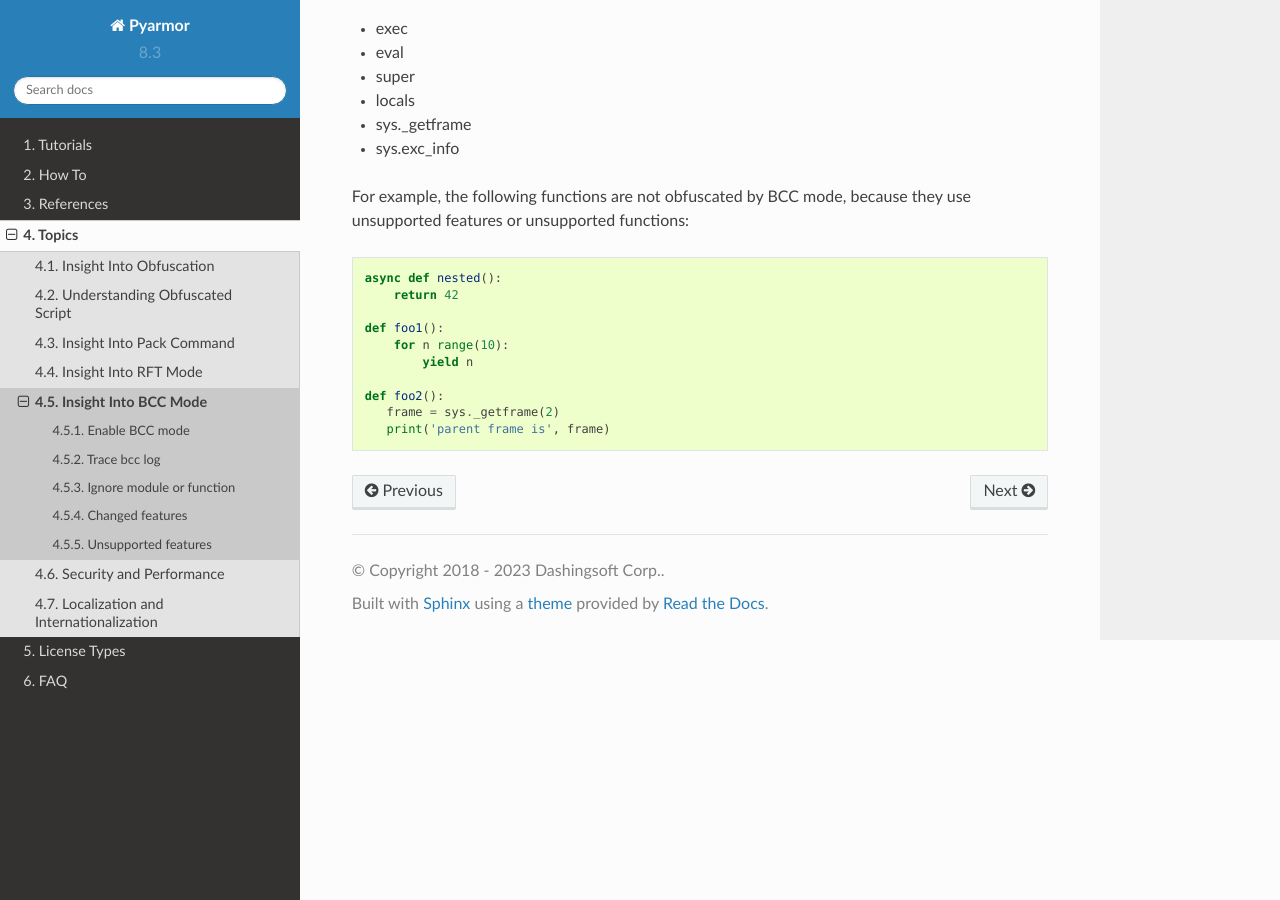
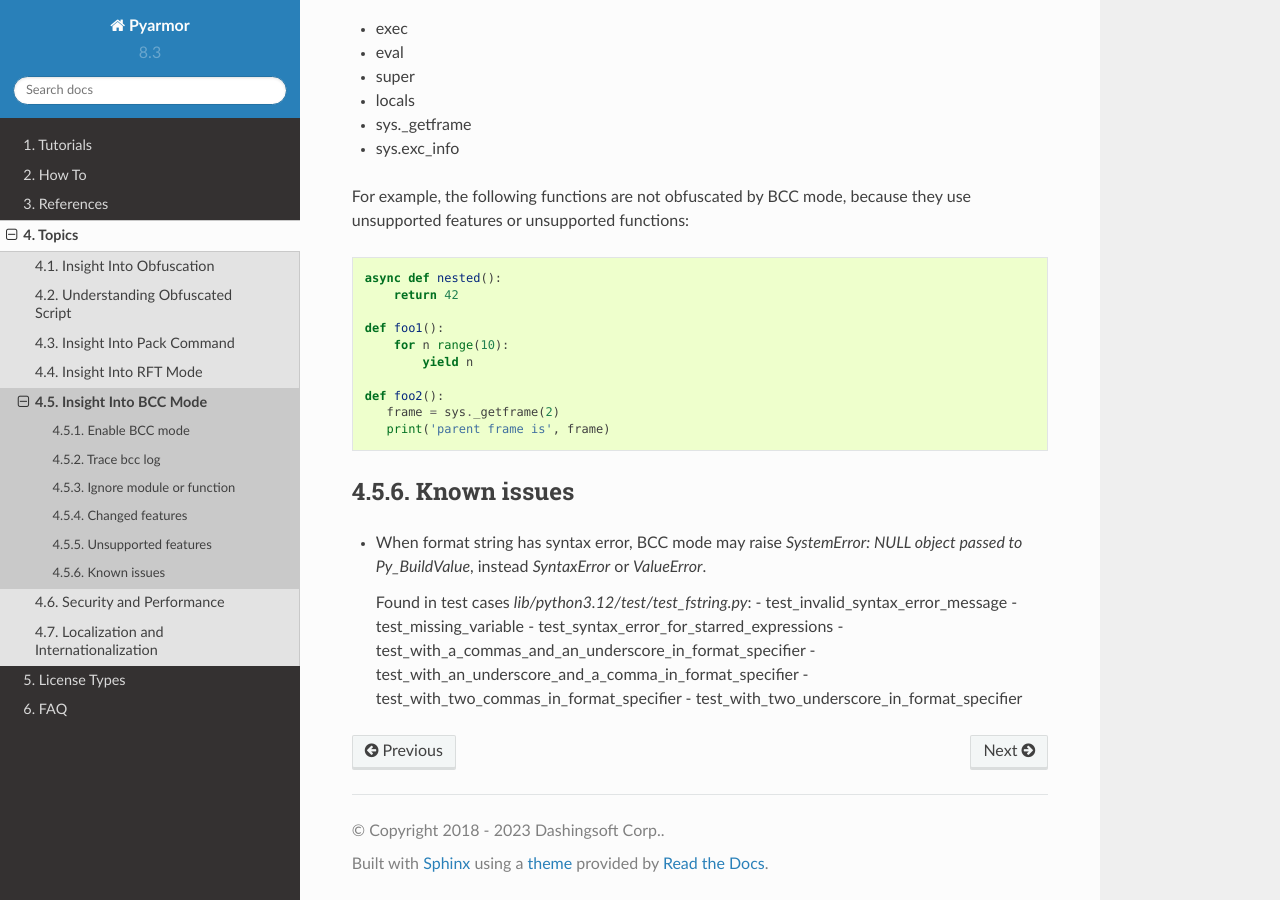
Before and after one commit to dashingsoft/pyarmor, a Sphinx documentation site: the page built from docs/topic/bccmode.rst, in a window 1280 px wide and 900 px high, scrolled down 4798 px. Built offline with Sphinx 7.4.7 and the Read the Docs theme 2.0.0, drawn with Linux system fonts in a browser that asks for light colours.

Commit message:
Add known issues for BCC mode

```diff
--- a/docs/topic/bccmode.rst
+++ b/docs/topic/bccmode.rst
@@ -233,4 +233,18 @@ For example, the following functions are not obfuscated by BCC mode, because the
       frame = sys._getframe(2)
       print('parent frame is', frame)
 
+Known issues
+============
+
+* When format string has syntax error, BCC mode may raise `SystemError: NULL object passed to Py_BuildValue`, instead `SyntaxError` or `ValueError`.
+
+  Found in test cases `lib/python3.12/test/test_fstring.py`:
+  - test_invalid_syntax_error_message
+  - test_missing_variable
+  - test_syntax_error_for_starred_expressions
+  - test_with_a_commas_and_an_underscore_in_format_specifier
+  - test_with_an_underscore_and_a_comma_in_format_specifier
+  - test_with_two_commas_in_format_specifier
+  - test_with_two_underscore_in_format_specifier
+
 .. include:: ../_common_definitions.txt
```
